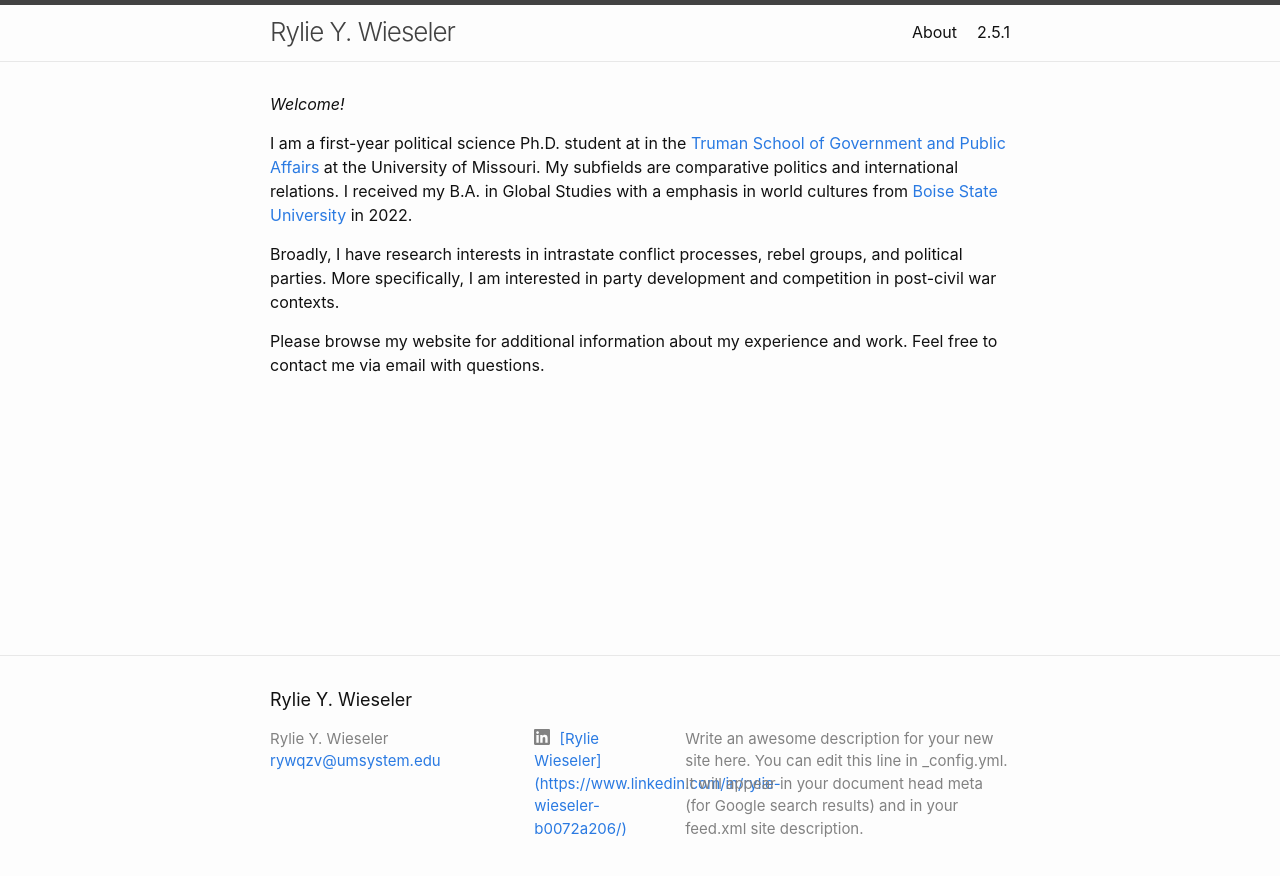
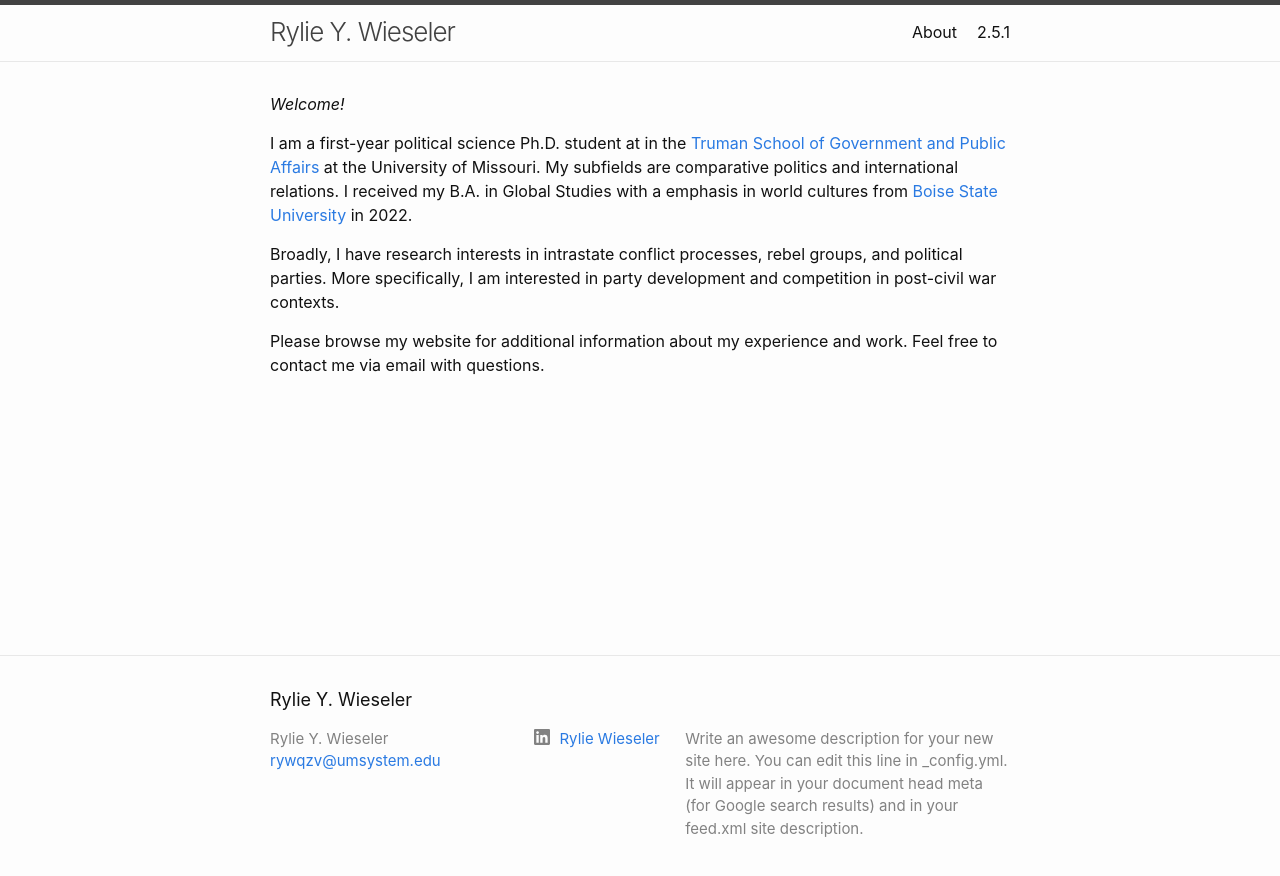
Before and after one commit to ryliewieseler/ryliewieseler.github.io, a Jekyll site: the page built from index.md, in a window 1280 px wide. Shown: the top 876 px of the page. Built offline with Jekyll 4.4.1, drawn with Linux system fonts in a browser that asks for light colours; part of the change alters nothing that is shown.

Commit message:
Update _config.yml

```diff
--- a/_config.yml
+++ b/_config.yml
@@ -8,7 +8,7 @@ description: > # this means to ignore newlines until "twitter_username:"
 
 # social links
 # github_username:  jekyll
-linkedin_username: "[Rylie Wieseler](https://www.linkedin.com/in/rylie-wieseler-b0072a206/)"
+linkedin_username: Rylie Wieseler
 
 show_excerpts: false # set to true to show excerpts on the homepage
 
```
